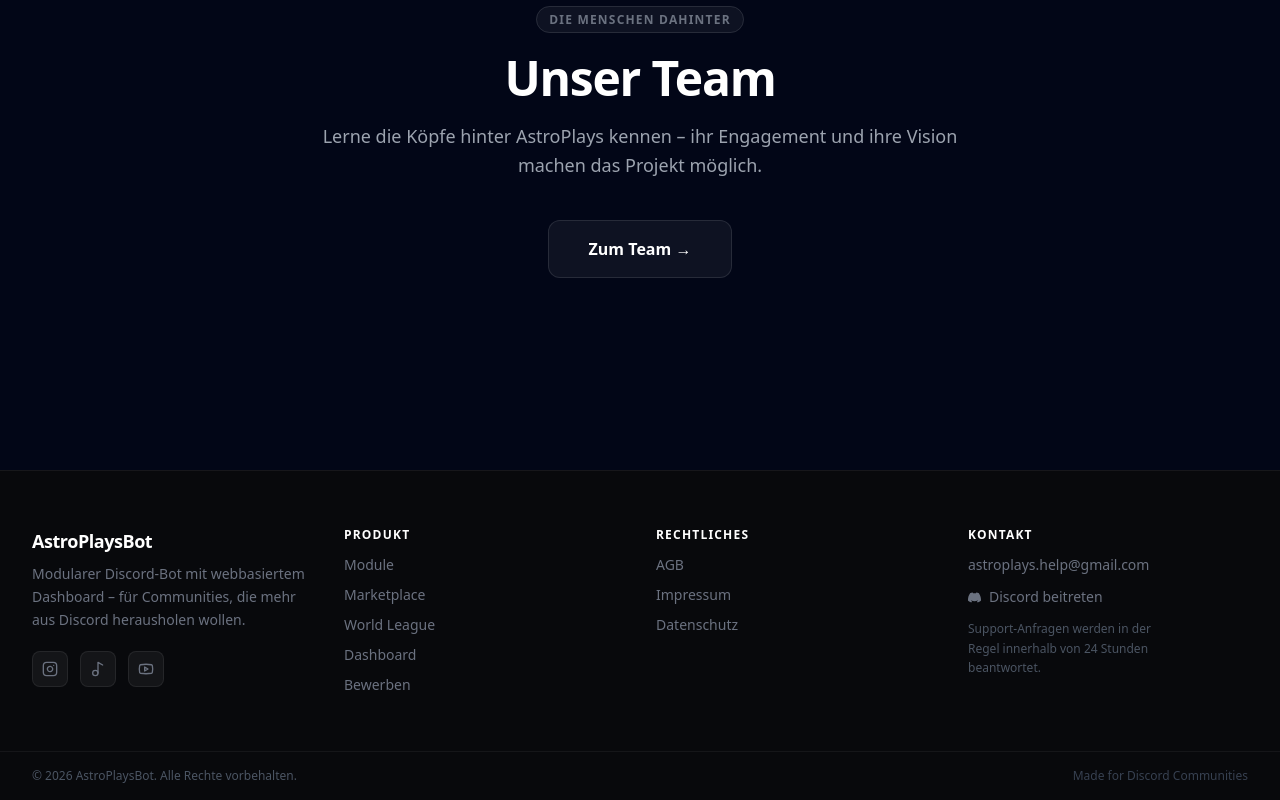
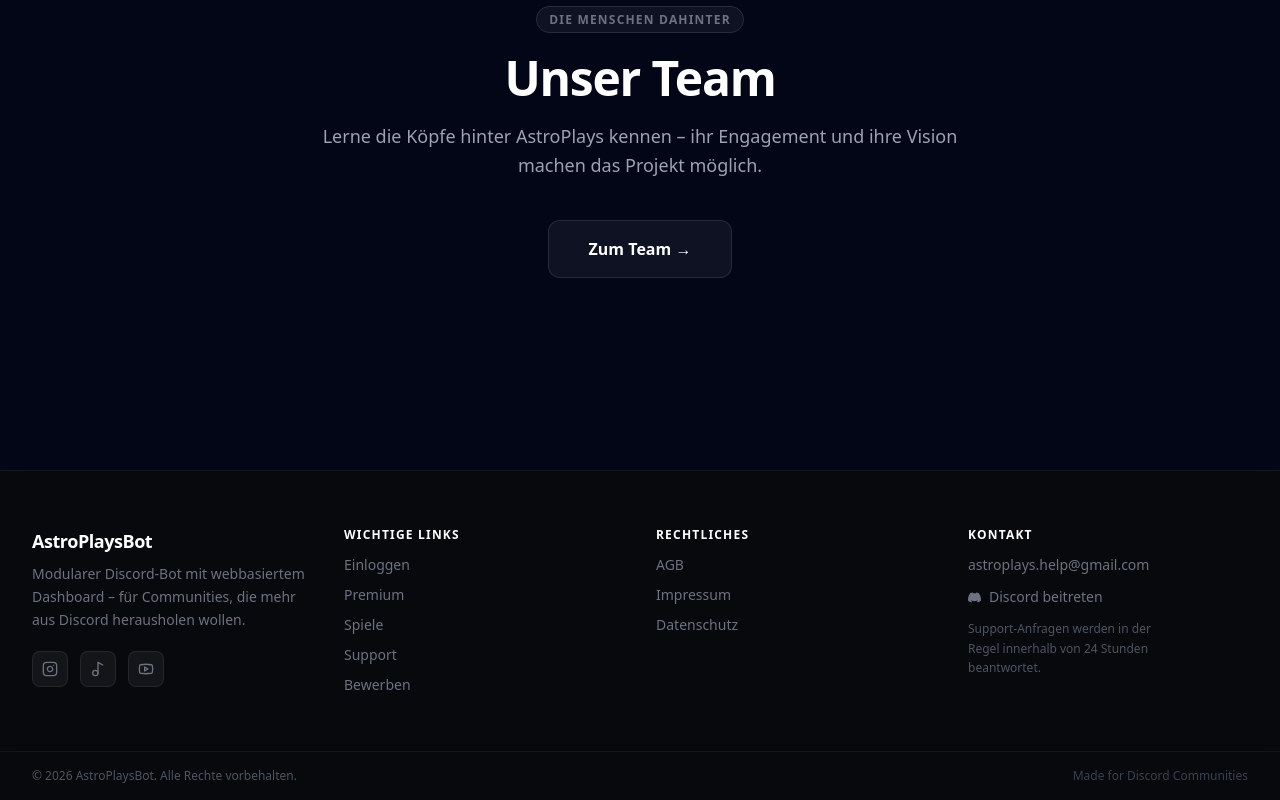
Before and after one commit to AstroPlaysBot/information, a Next.js app: page / in a window 1280 px wide. Shown: the part 4731-5531 px from the top of the page. Built offline with nearby package versions, Linux system fonts and the light colour scheme; no server answers.

Commit message:
Update FixedFooter.tsx

```diff
--- a/src/components/FixedFooter.tsx
+++ b/src/components/FixedFooter.tsx
@@ -34,7 +34,7 @@ const FixedFooter: React.FC = () => {
                 <Instagram size={16} />
               </a>
               <a
-                href="https://www.tiktok.com/@cryptix.astroplays?_r=1&_t=ZG-95rF41t9uJV"
+                href="TIKTOK_LINK_HIER"
                 target="_blank"
                 rel="noopener noreferrer"
                 aria-label="TikTok"
@@ -54,15 +54,15 @@ const FixedFooter: React.FC = () => {
             </div>
           </div>
 
-          {/* ── PRODUKT ── */}
+          {/* ── WICHTIGE LINKS ── */}
           <div className="flex flex-col gap-3">
-            <span className="text-white text-xs font-semibold uppercase tracking-widest">Produkt</span>
+            <span className="text-white text-xs font-semibold uppercase tracking-widest">Wichtige Links</span>
             <nav className="flex flex-col gap-2.5">
               {[
-                { label: 'Module', href: '/astro/moderation' },
-                { label: 'Marketplace', href: '/purchase' },
-                { label: 'World League', href: '/world-league' },
-                { label: 'Dashboard', href: '/dashboard' },
+                { label: 'Einloggen', href: '/login' },
+                { label: 'Premium', href: '/purchase#premium' },
+                { label: 'Spiele', href: '/purchase#games' },
+                { label: 'Support', href: '/#support' },
                 { label: 'Bewerben', href: '/apply' },
               ].map((link) => (
                 <Link
```
